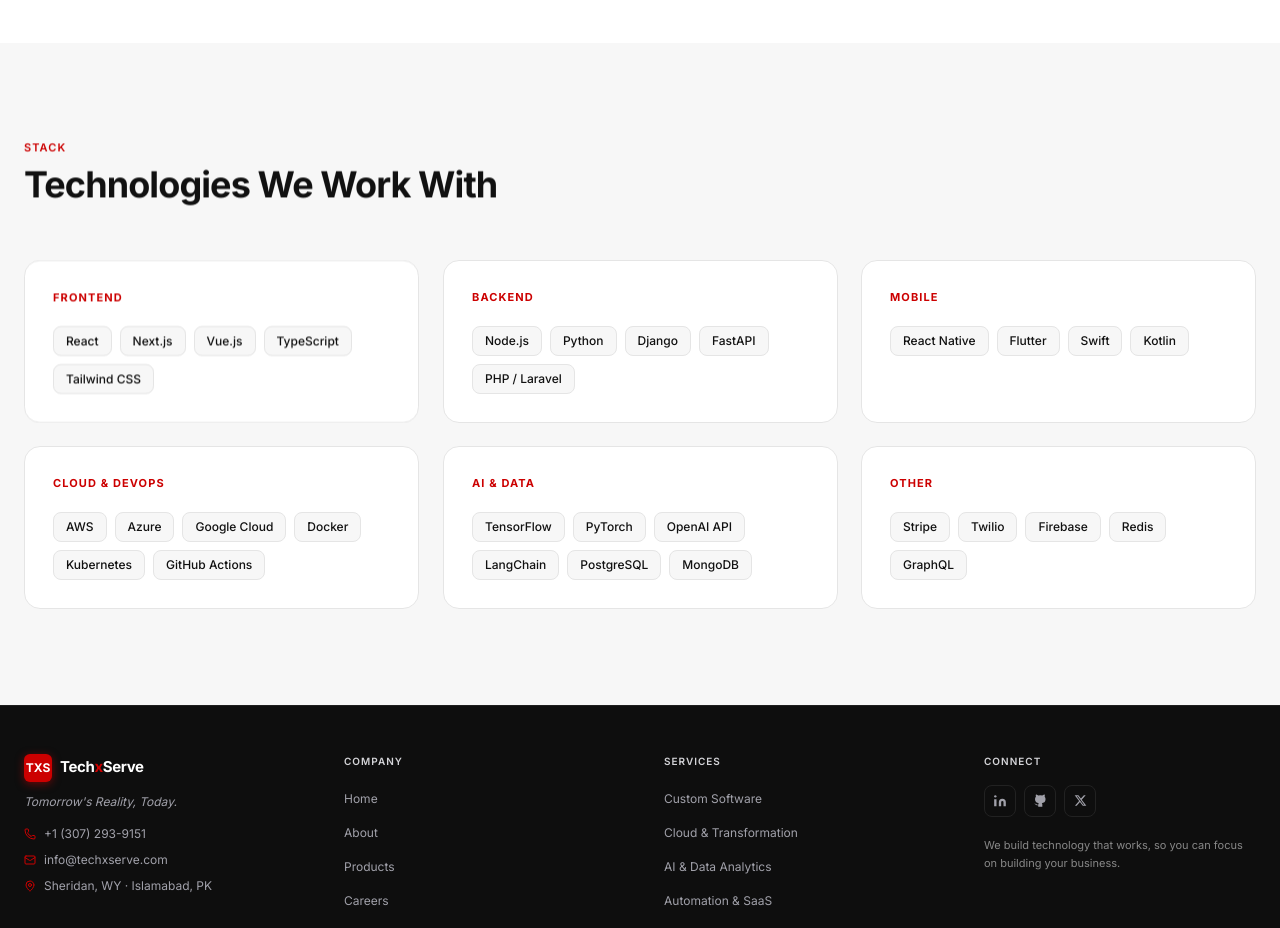
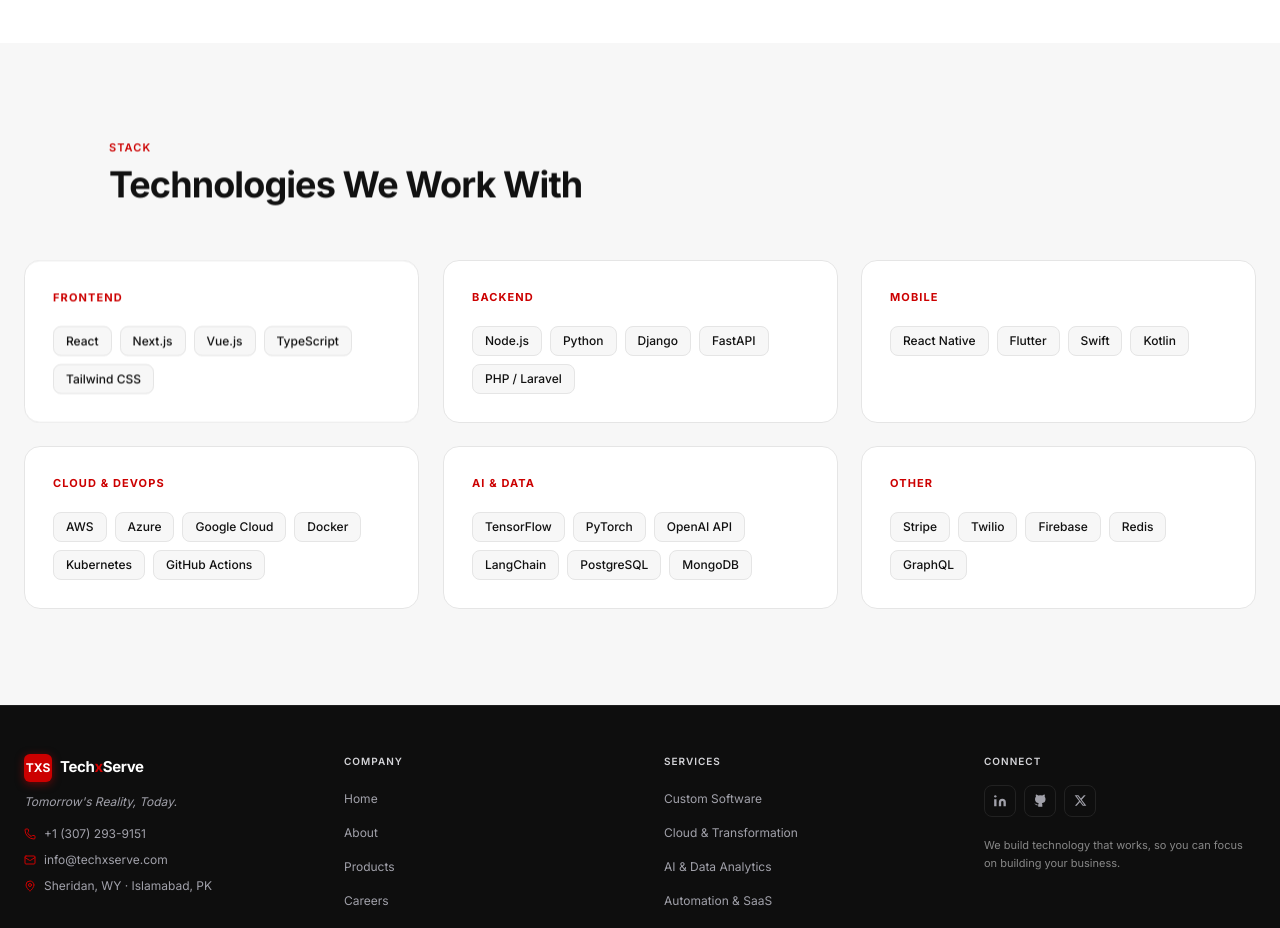
Before and after one commit to hamnuscode/techxserve, a Next.js app: page /services in a window 1280 px wide. Shown: the part 2800-3728 px from the top of the page. Built offline with nearby package versions, Linux system fonts and the light colour scheme.

Commit message:
move subheadings 85px to right on careers and services pages

```diff
--- a/app/careers/page.tsx
+++ b/app/careers/page.tsx
@@ -57,7 +57,7 @@
       {/* ── Culture ── */}
       <section className="py-24 bg-white">
         <div className="max-w-[1280px] mx-auto px-6">
-          <AnimatedSection className="mb-14">
+          <AnimatedSection className="mb-14 ml-[85px]">
             <p className="text-[11px] font-semibold uppercase tracking-widest text-brand-red mb-2">Culture</p>
             <h2 className="text-4xl font-black text-charcoal tracking-tight">Life at TechxServe</h2>
           </AnimatedSection>
@@ -80,7 +80,7 @@
       {/* ── Open Positions ── */}
       <section className="py-24 bg-off-white">
         <div className="max-w-[1280px] mx-auto px-6">
-          <AnimatedSection className="mb-12">
+          <AnimatedSection className="mb-12 ml-[85px]">
             <p className="text-[11px] font-semibold uppercase tracking-widest text-brand-red mb-2">Positions</p>
             <div className="flex flex-col sm:flex-row sm:items-end justify-between gap-4">
               <h2 className="text-4xl font-black text-charcoal tracking-tight">Open Roles</h2>
--- a/app/services/page.tsx
+++ b/app/services/page.tsx
@@ -173,7 +173,7 @@
       {/* ── Tech Stack ── */}
       <section className="py-24 bg-off-white">
         <div className="max-w-[1280px] mx-auto px-6">
-          <AnimatedSection className="mb-14">
+          <AnimatedSection className="mb-14 ml-[85px]">
             <p className="text-[11px] font-semibold uppercase tracking-widest text-brand-red mb-2">Stack</p>
             <h2 className="text-4xl font-black text-charcoal tracking-tight">Technologies We Work With</h2>
           </AnimatedSection>
```
